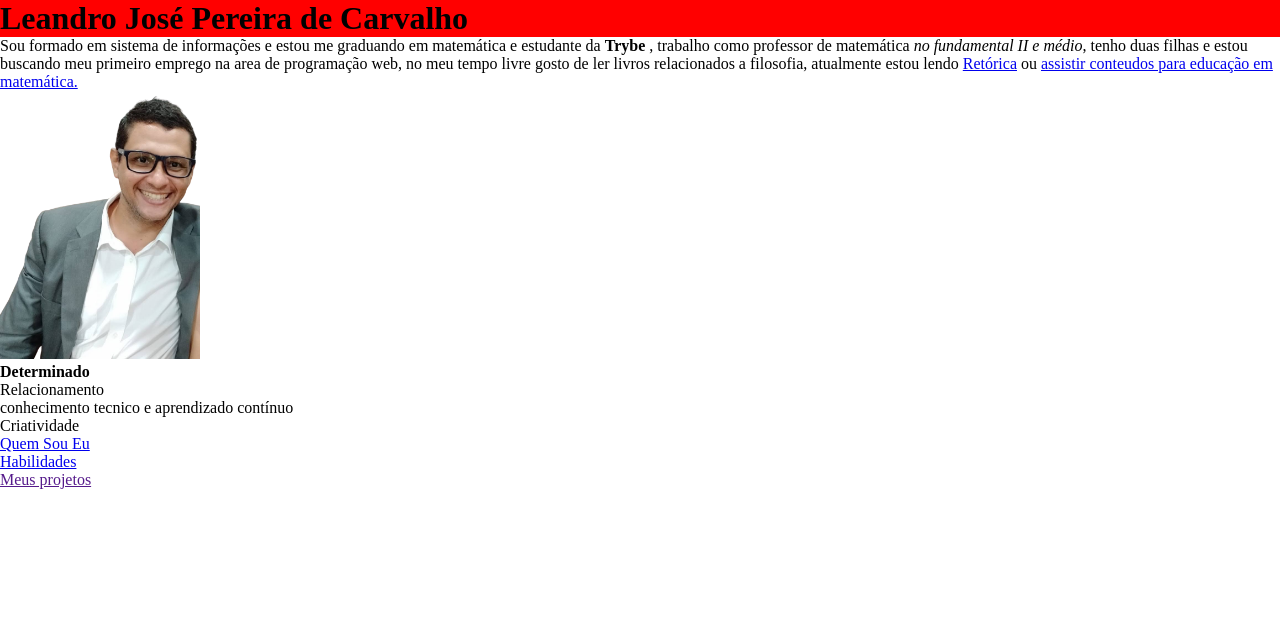
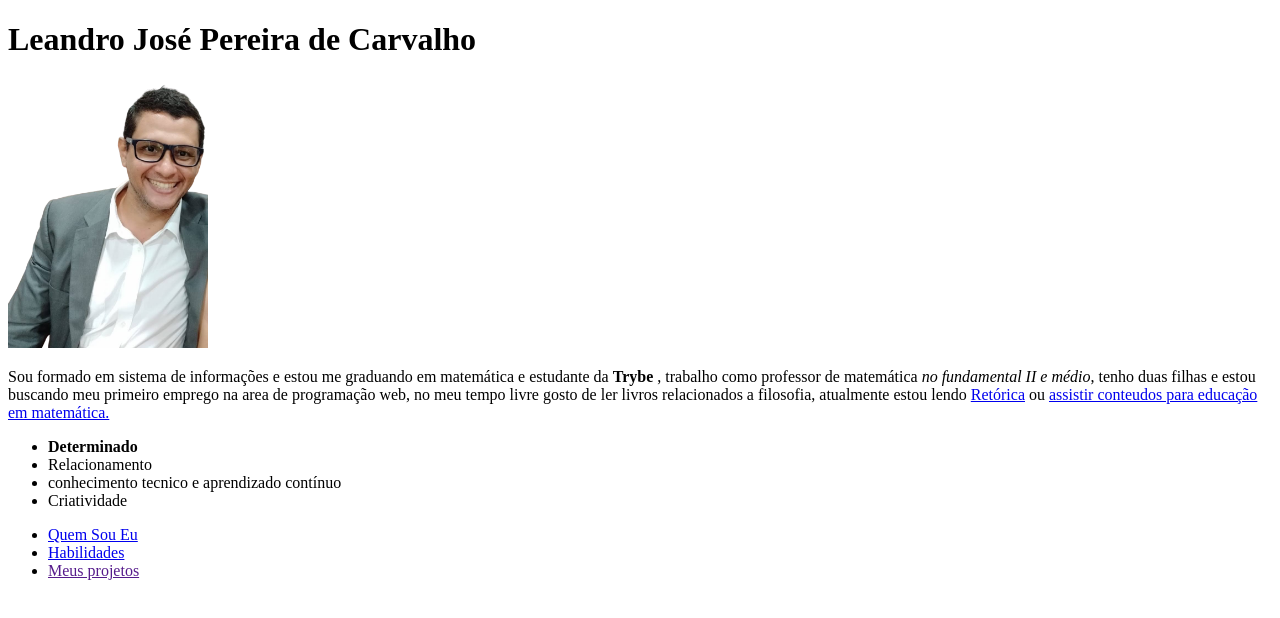
Before and after one commit to leandrojpcarvalho/leandrojpcarvalho.github.io, a plain HTML site: page index.html in a window 1280 px wide. Drawn offline with Linux system fonts and the light colour scheme.

Commit message:
Revert "branch errada"
This reverts commit e2ea99fab25d88954fbe6de243f7127ee967a725.

```diff
--- a/index.html
+++ b/index.html
@@ -2,47 +2,31 @@
 <html lang="pt-br">
 <head>
     <meta charset="UTF-8">
-    <link rel="stylesheet" href="style.css">
     <meta http-equiv="X-UA-Compatible" content="IE=edge">
     <meta name="viewport" content="width=device-width, initial-scale=1.0">
     <title>Meu Portifólio</title>
 </head>
+    <h1> Leandro José Pereira de Carvalho</h1>
+    <img src="./assets/img/foto__2_-removebg.png" width="200 px">
 
-    <div id="header">
-        <div id="header-name">
-            <h1> Leandro José Pereira de Carvalho</h1>
-        </div>
-    </div>
 
-    <div id="container">
-
-        <div class="about-me">
-            <p>Sou formado em sistema de informações e estou me graduando em matemática e estudante da <strong>Trybe</strong> , trabalho como professor de matemática
+    <p id="quemSouEu">Sou formado em sistema de informações e estou me graduando em matemática e estudante da <strong>Trybe</strong> , trabalho como professor de matemática
     <em>no fundamental II e médio</em>, tenho duas filhas e estou buscando meu primeiro emprego na area de programação web, no meu tempo livre gosto de ler
     livros relacionados a filosofia, atualmente estou lendo <a href="https://sumateologica.files.wordpress.com/2009/07/aristoteles_-_retorica2.pdf"> Retórica</a> ou <a href="youtube.com/playlist?list=PLo4jXE-LdDTQCltqq9Mdxmky0HPCEbCRb">assistir conteudos para educação em matemática.</a></p>
-        </div>
-        <div id="photo">
-            <img src="./assets/img/foto__2_-removebg.png" width="200 px">
-        </div>
-        <div id="habilidades">
-            <ul >
+
+     <ul id="habilidades">
         <li><strong>Determinado</strong></li>
         <li>Relacionamento</li>
         <li>conhecimento tecnico e aprendizado contínuo</li>
         <li>Criatividade</li>
      </ul>
-        </div>
-    </div>
 
 
-    <div id="menu">
      <ul>
         <li><a href="#quemSouEu">Quem Sou Eu</a></li>
         <li><a href="#habilidades">Habilidades</a></li>
         <li><a href="">Meus projetos</a></li>
     </ul>
-    </div>
-
 <body>
 
 </body>
--- a/style.css
+++ /dev/null
@@ -1,8 +0,0 @@
-*{
-    margin: 0;
-    padding: 0;
-}
-
-#header{
-background-color: red;
-}
```
Lines whose indentation alone changed are shown as unchanged.
